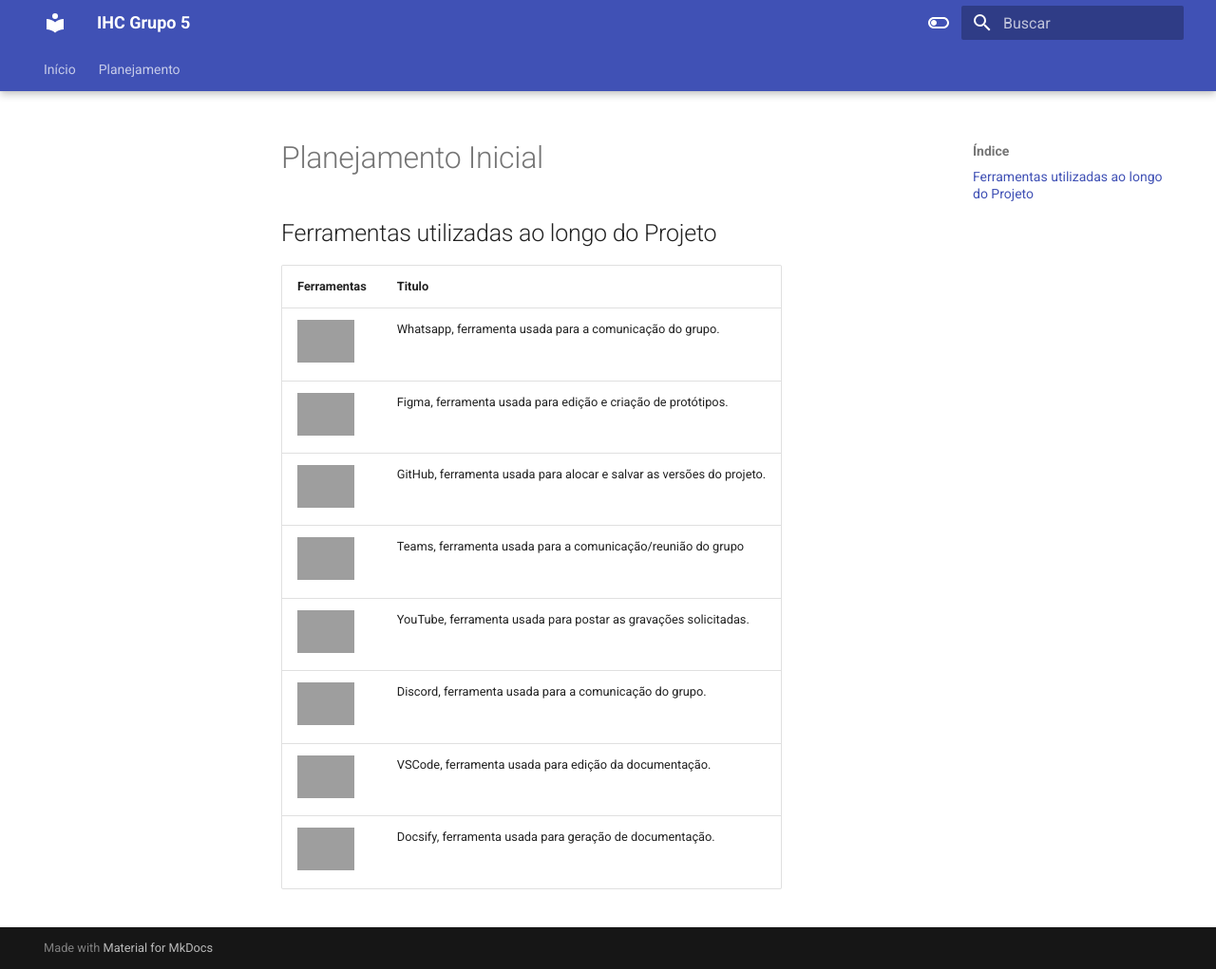
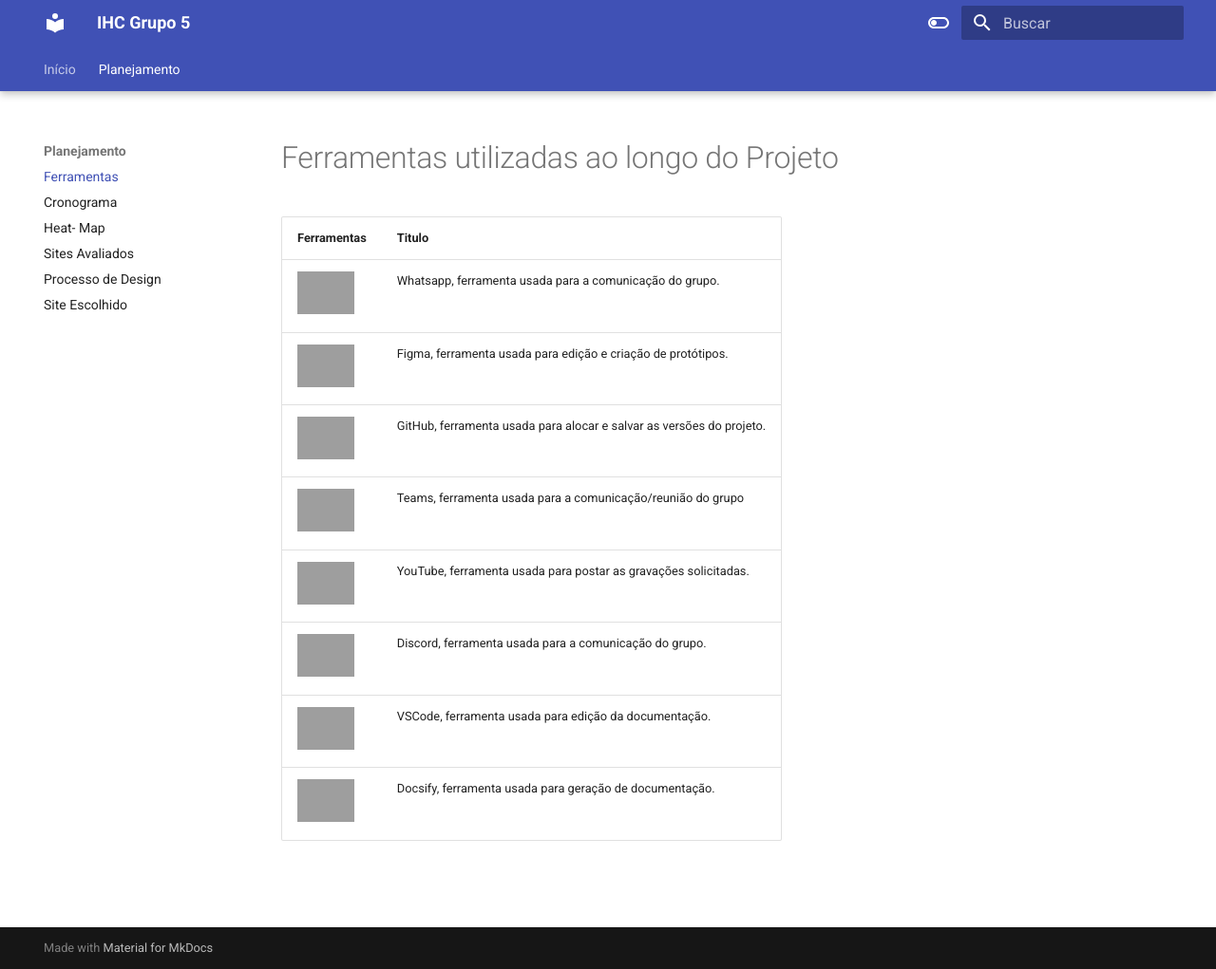
Before and after one commit to Interacao-Humano-Computador/2023.2--BRB-Mobilidade, an MkDocs documentation site: the page built from docs/ferramentas.md, in a window 1280 px wide and 1021 px high, cut to the strip 0-1021 px from the top of the window. Shown: the whole strip at 95% size. Built offline with MkDocs 1.6.1 and Material for MkDocs 9.7.7, drawn with Linux system fonts in a browser that asks for light colours; grey boxes are pictures that could not be loaded.

Commit message:
topifica planejamento

```diff
--- a/docs/ferramentas.md
+++ b/docs/ferramentas.md
@@ -1,6 +1,4 @@
-# Planejamento Inicial
-
-## Ferramentas utilizadas ao longo do Projeto
+# Ferramentas utilizadas ao longo do Projeto
 
 | Ferramentas   | Titulo                |
 |--------------|-----------------------|
--- a/mkdocs.yml
+++ b/mkdocs.yml
@@ -36,7 +36,13 @@ theme:
 
 nav:
   - Início: index.md
-  - Planejamento: ferramentas.md , metodologia.md
+  - Planejamento:
+    - Ferramentas: ferramentas.md
+    - Cronograma: cronogramas.md
+    - Heat- Map: heat.md
+    - Sites Avaliados: lista_Site.md
+    - Processo de Design: process_des.md
+    - Site Escolhido: site.md
 
 markdown_extensions:
   - attr_list
```
Also changed, not shown: docs/cronogramas.md (added, +1 -0 lines), docs/heat.md (added, +1 -0 lines), docs/lista_Site.md (added, +1 -0 lines), docs/metodologia.md (deleted, +0 -1 lines), docs/process_des.md (added, +1 -0 lines), docs/site.md (added, +1 -0 lines).
